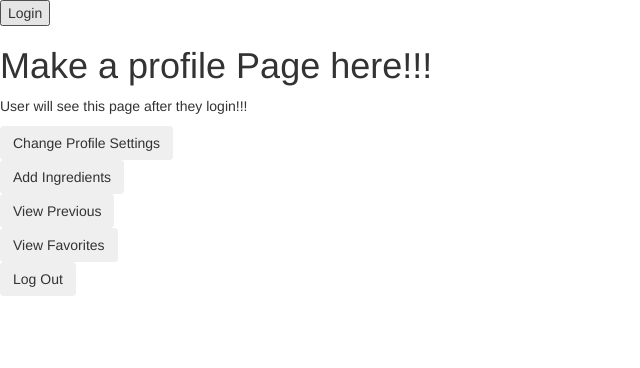
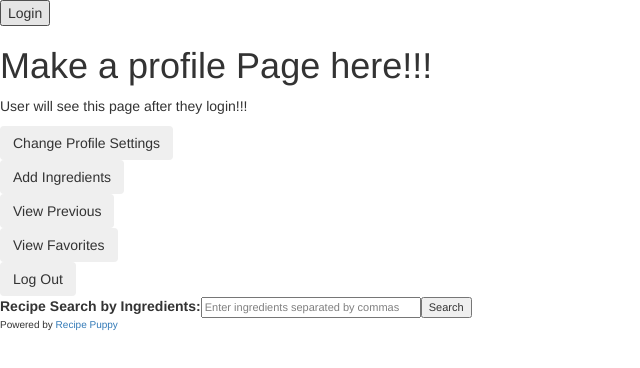
Before and after one commit to 200810jwa/TopChefs-Project2, an Angular app in the folder PantryMealsFrontEnd/: page /profile in a window 1280 px wide. Shown: the top 368 px of the page, without its empty margins (0-640 px from the left). Built offline with nearby package versions, Linux system fonts and the light colour scheme.

Commit message:
Created Enum of valid Ingredients

```diff
--- a/PantryMealsFrontEnd/src/app/profile/profile.component.html
+++ b/PantryMealsFrontEnd/src/app/profile/profile.component.html
@@ -9,3 +9,20 @@
   <button class="btn" (click)="viewFavorite()">View Favorites</button><br />
   <button class="btn" (click)="LogOut()">Log Out</button><br />
 </div>
+
+<form action="http://www.recipepuppy.com/" method="get" style="font-size: 10px">
+  <b style="font-size: 14px">Recipe Search by Ingredients:</b>
+  <input
+    type="text"
+    name="i"
+    id="i"
+    value="Enter ingredients separated by commas"
+    size="31"
+    style="color: gray; font-size: 11px"
+    onfocus="if(this.style.color=='gray'){this.style.color='black';this.value='';}"
+    onblur="if(this.value==''){this.style.color='gray';this.value='Enter ingredients separated by commas';}"
+  />
+  <input type="submit" value="Search" style="font-size: 11px" />
+  <br />Powered by
+  <a href="http://www.recipepuppy.com" style="font-size: 10px">Recipe Puppy</a>
+</form>
```
Also changed, not shown: PantryMealsFrontEnd/src/app/new-ingredient/list-of-ingredients.enum.ts (added, +94 -0 lines).
